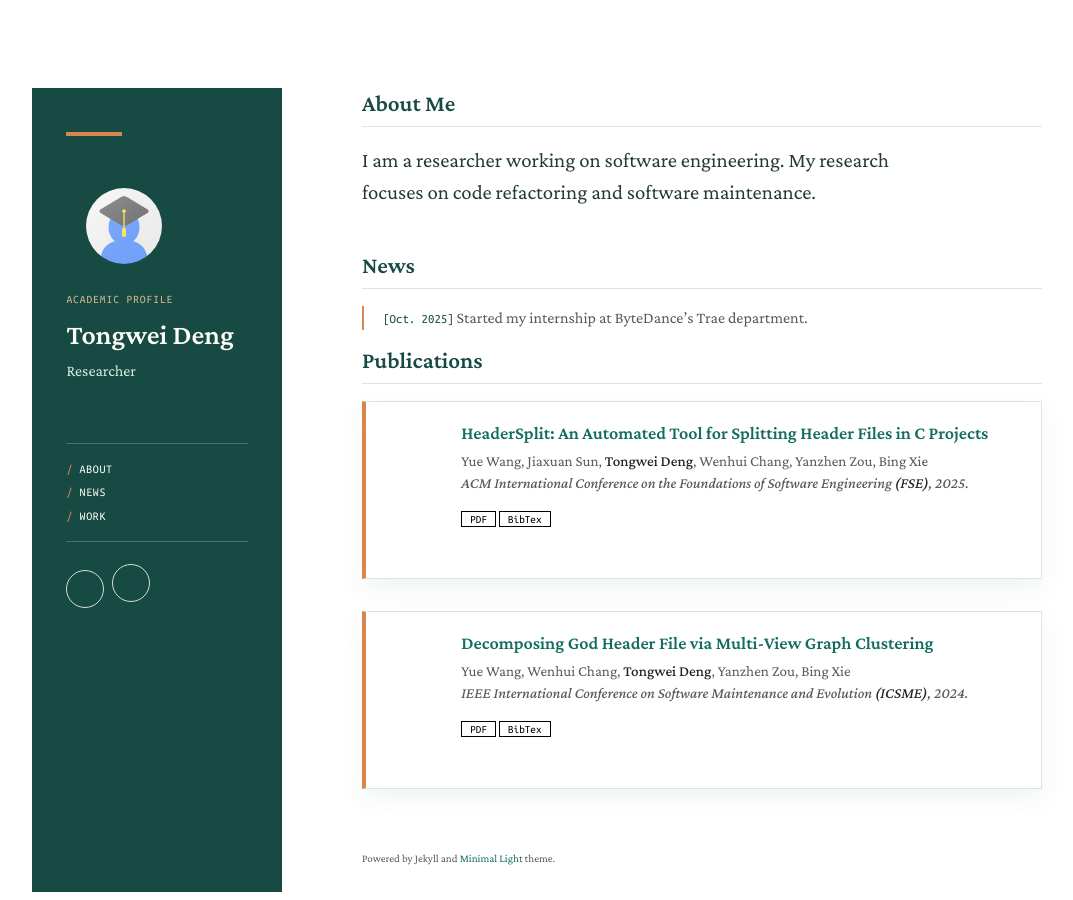
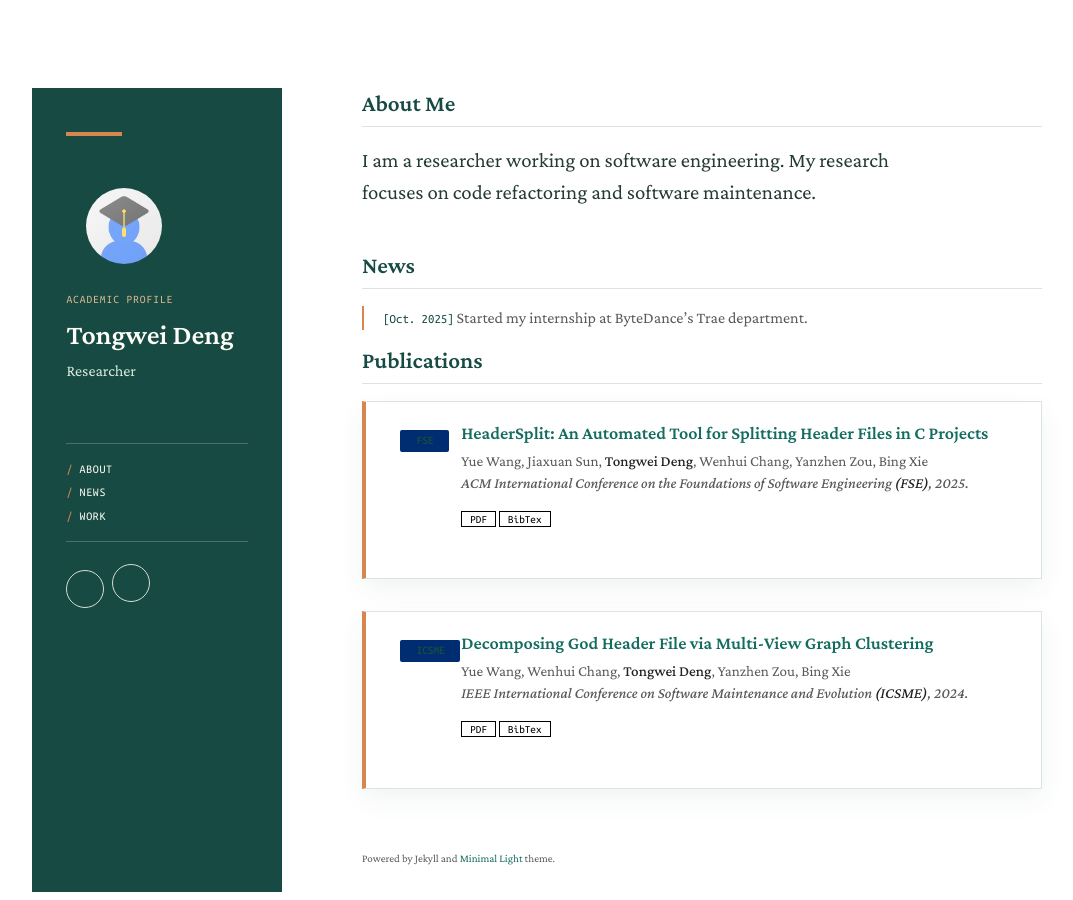
Before and after one commit to 6643789wsx/6643789wsx.github.io, a Jekyll site: the page built from index.md, in a window 1280 px wide and 900 px high. Shown: the whole window, without its empty margins (78-1151 px from the left). Built offline with Jekyll 4.4.1, drawn with Linux system fonts in a browser that asks for light colours; a style sheet for code colours, icons or effects is not loaded; our own code applies the rules of GitHub Pages for plain Markdown files.

Commit message:
Fix publication labels in generated site

```diff
--- a/_includes/publications.md
+++ b/_includes/publications.md
@@ -8,11 +8,11 @@
 <li>
 <div class="pub-row">
   <div class="col-sm-3 abbr" style="position: relative;padding-right: 15px;padding-left: 15px;">
-    {% if link.image %}
-    <img src="{{ link.image }}" class="teaser img-fluid z-depth-1" style="width=100;height=40%">
     {% if link.conference_short %}
     <abbr class="badge">{{ link.conference_short }}</abbr>
     {% endif %}
+    {% if link.image %}
+    <img src="{{ link.image }}" class="teaser img-fluid z-depth-1" style="width=100;height=40%">
     {% endif %}
   </div>
   <div class="col-sm-9" style="position: relative;padding-right: 15px;padding-left: 20px;">
```
